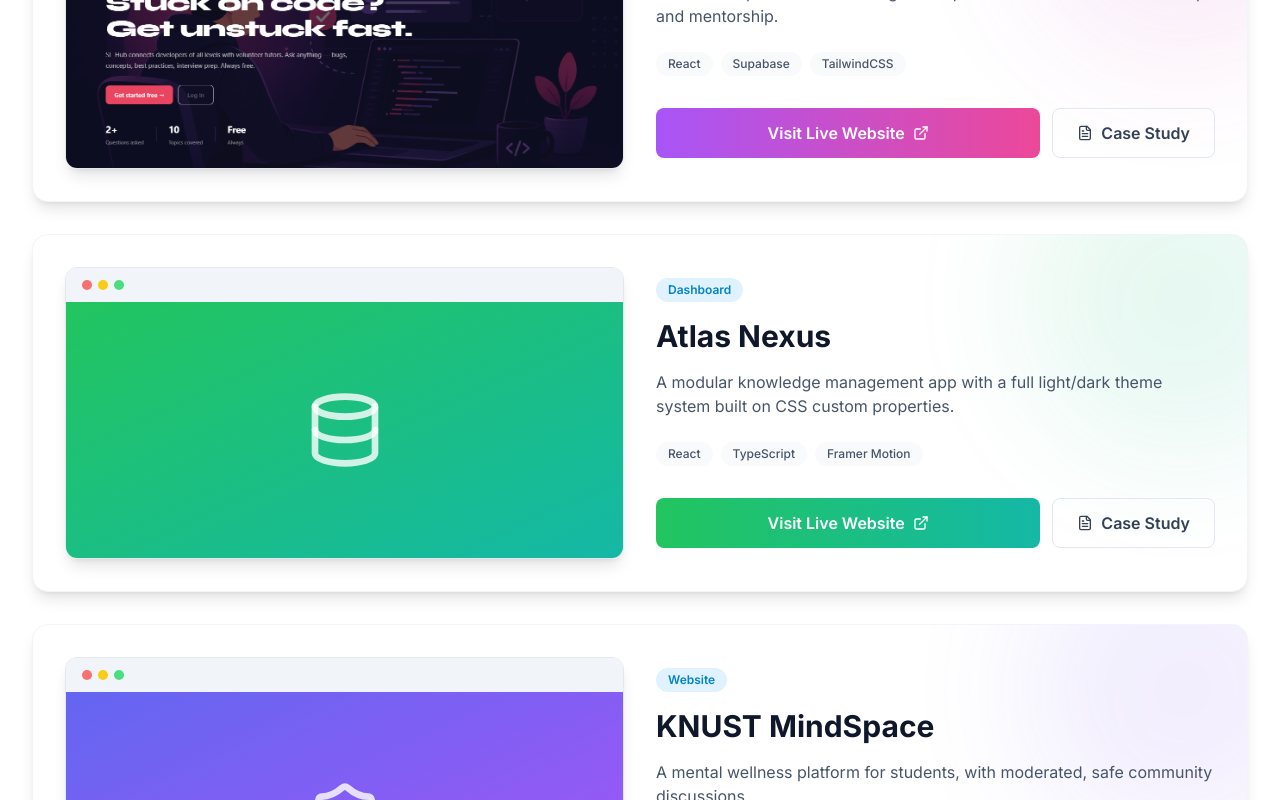
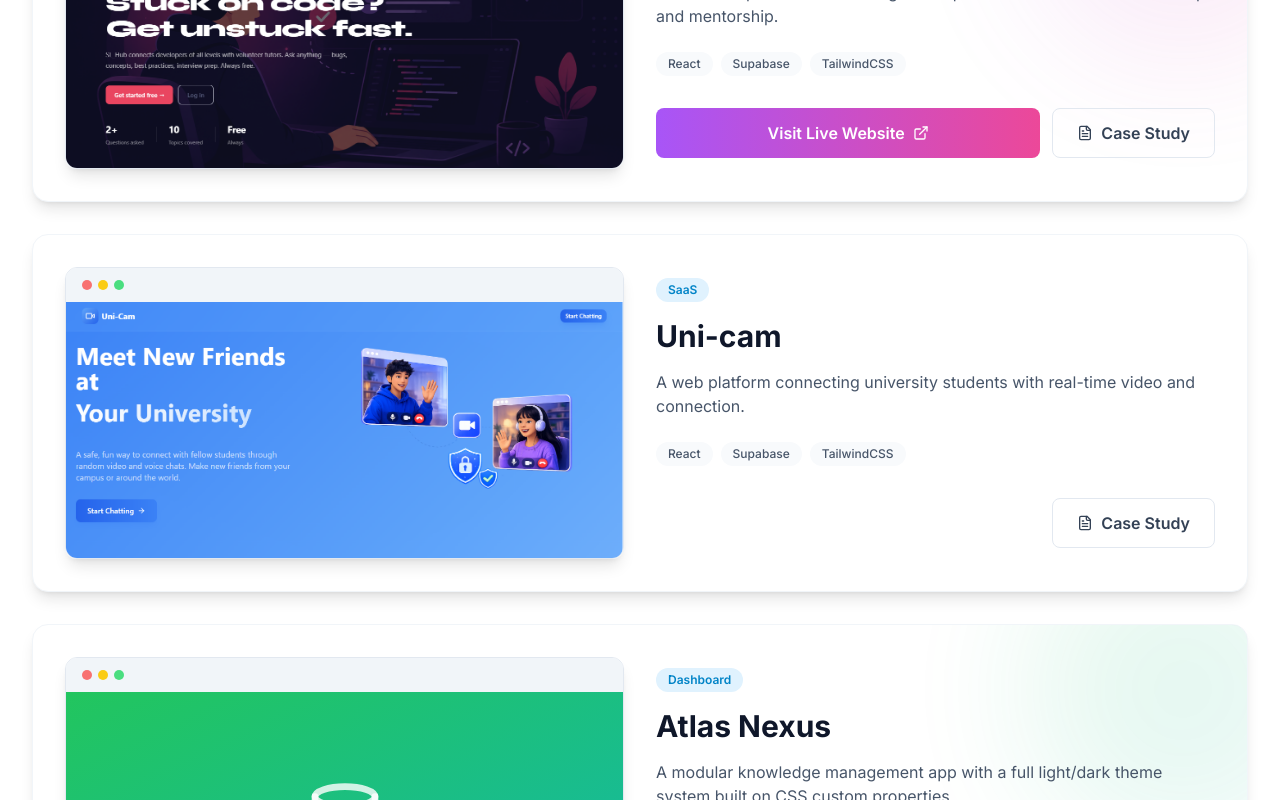
Before and after one commit to chris008123/SL, a React (Vite) app: page /products in a window 1280 px wide. Shown: the part 1820-2620 px from the top of the page. Built offline with nearby package versions, Linux system fonts and the light colour scheme; no server answers; the HTML template or start-up script is replaced by a standard one.

Commit message:
Added other projects

```diff
--- a/src/pages/Products.jsx
+++ b/src/pages/Products.jsx
@@ -228,6 +228,18 @@ const showcaseProjects = [
     icon: Users,
     image: '/images/projects/tutorly.png', // e.g. '/images/projects/tutorly.png'
     liveUrl: 'tutorly-frontend-blue.vercel.app',
+    caseStudyUrl: '#',
+  },
+  {
+    id: 'uni-cam',
+    name: 'Uni-cam',
+    category: 'SaaS',
+    description: 'A web platform connecting university students with real-time video and connection.',
+    tech: ['React', 'Supabase', 'TailwindCSS'],
+    color: 'from-white-500 to-blue-500',
+    icon: Users,
+    image: '/images/projects/Uni-cam.png', // e.g. '/images/projects/tutorly.png'
+    liveUrl: 'uni-cam.vercel.app',
     caseStudyUrl: '#',
   },
   {
```
